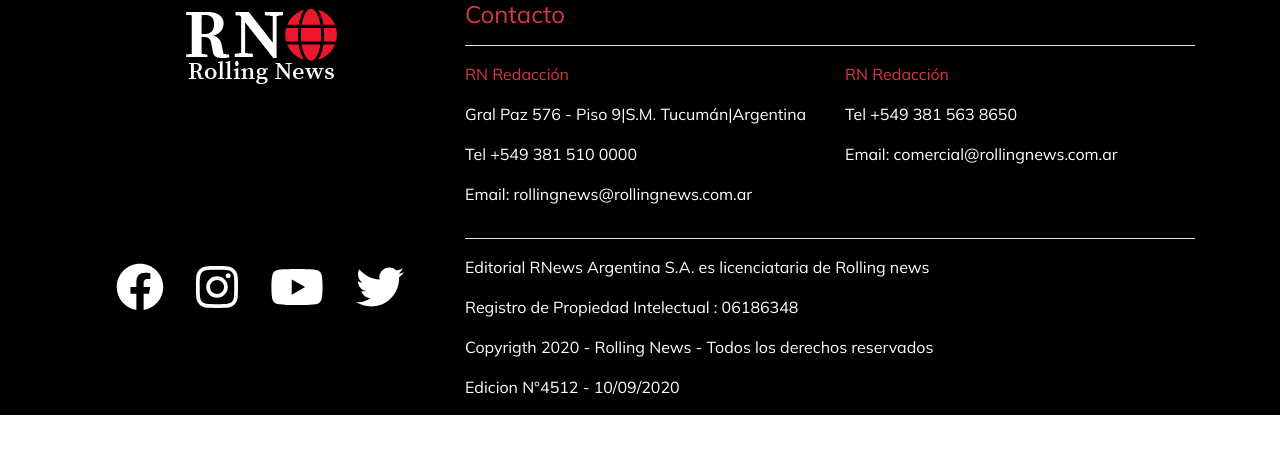
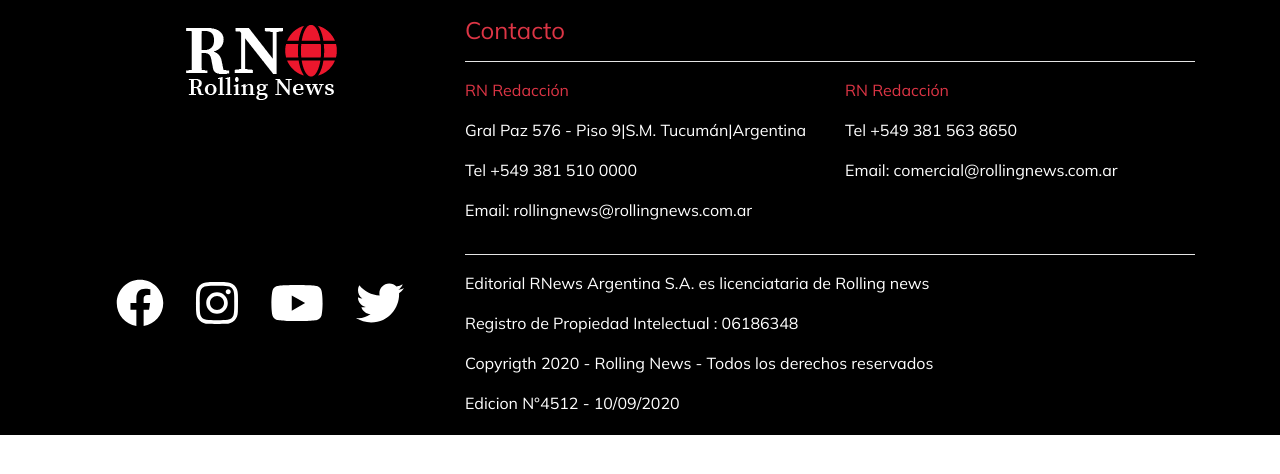
Before and after one commit to delfimassa/20-rollingnewsfrontend, a React (Create React App) app: page / in a window 1280 px wide. Shown: the top 474 px of the page. Built offline with nearby package versions, Linux system fonts and the light colour scheme; data requests are answered from the project's data file.

Commit message:
Se agrego padding a footer

```diff
--- a/src/Components/Common/Footer.js
+++ b/src/Components/Common/Footer.js
@@ -6,7 +6,7 @@
 
 const Footer = () => {
     return (
-        <div className="bg-black text-white" >
+        <div className="bg-black text-white pt-3 pb-1" >
 
             <div className="container d-none d-xl-block">
                 <div className="row">
```
Also changed, not shown: 1 other file (tests, documents, lock files or other folders).
